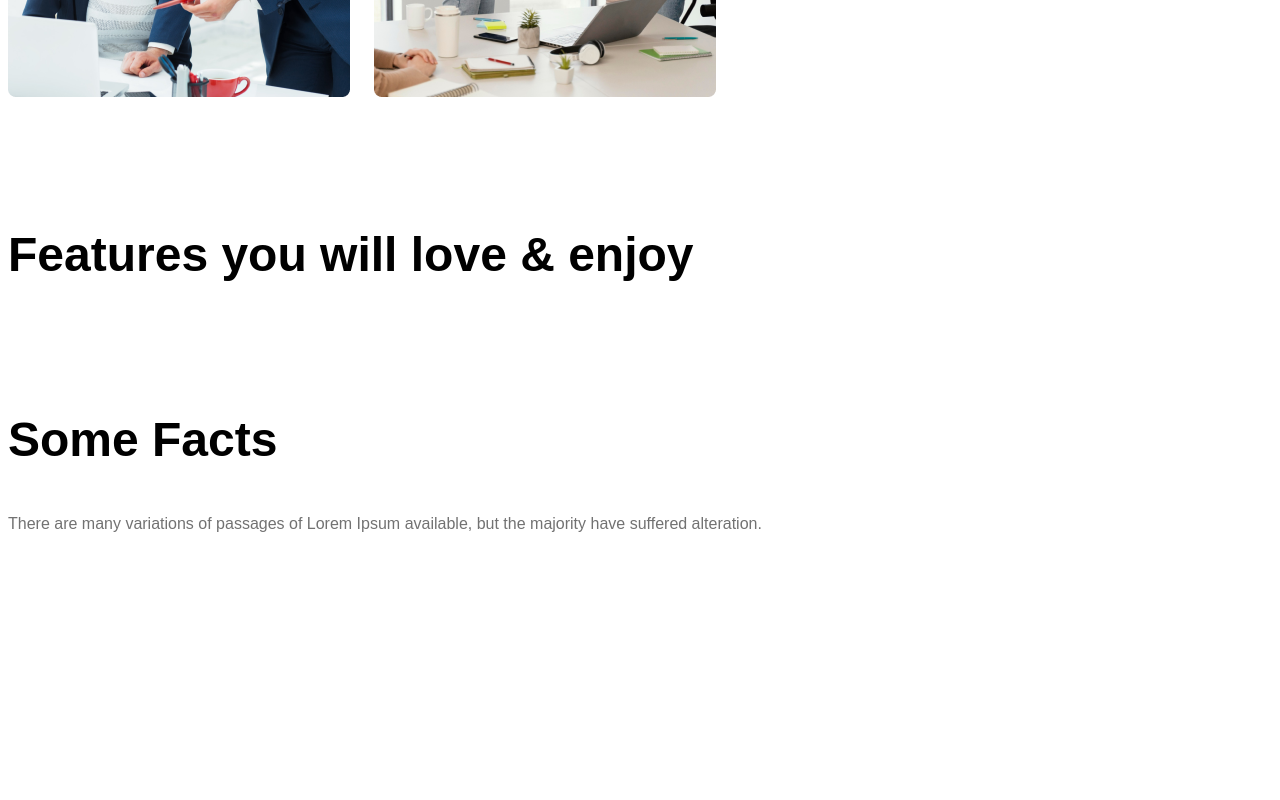
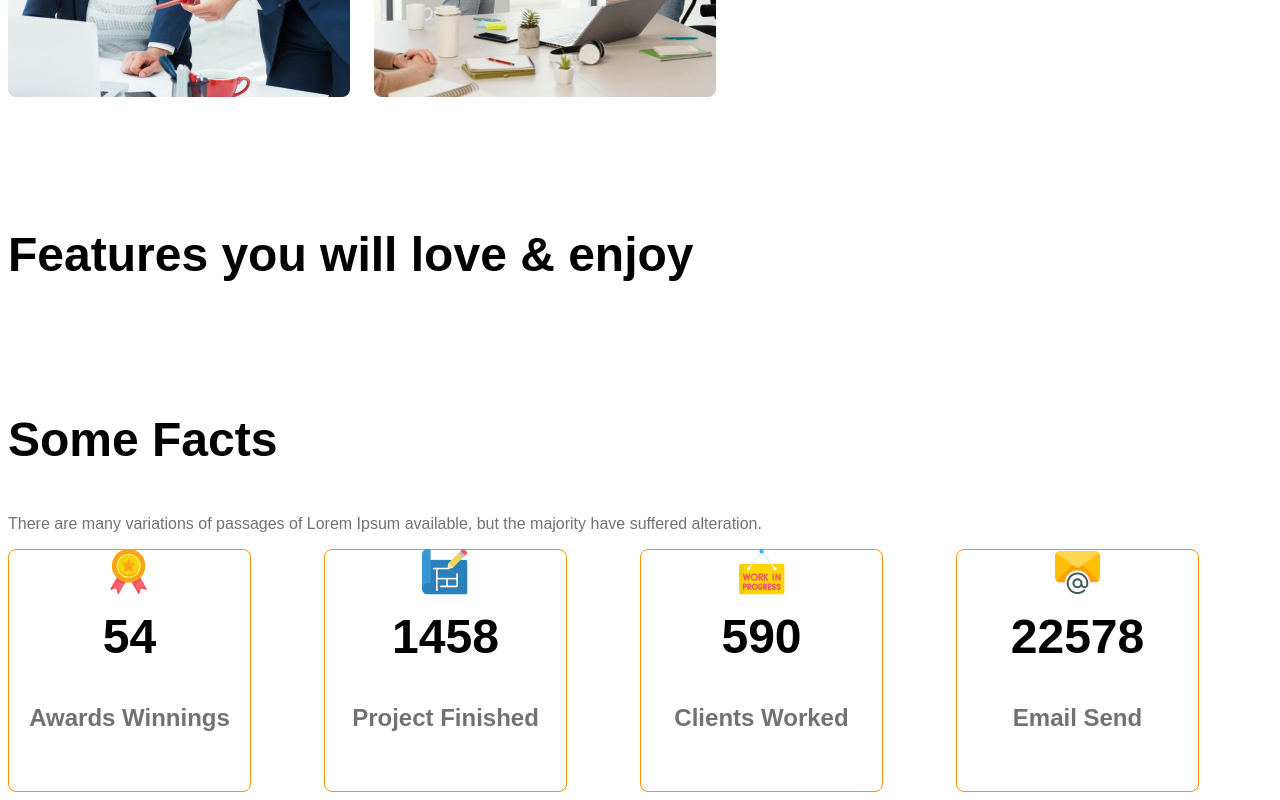
Before and after one commit to mehadishisir/g3-architects-website, a plain HTML site: page index.html in a window 1280 px wide. Shown: the part 1917-2717 px from the top of the page. Before the commit the page ends 2466 px from the top, so only its background shows below. Drawn offline with Linux system fonts and the light colour scheme.

Commit message:
add facts

```diff
--- a/index.html
+++ b/index.html
@@ -56,6 +56,40 @@
           <section>
             <h3 class="fyw">Some Facts</h3>
             <p class="dark-3">There are many variations of passages of Lorem Ipsum available, but the majority have suffered alteration.</p>
+            <div class="facts-container">
+
+
+                <div class="fact-card display-flex">
+
+                 <div>
+                    <img src="images/icons/ribon.png" alt="" class="fact-icon">
+                    <h4 class="fact-number">54</h4>
+                    <h5 class="fact-name dark-3">Awards Winnings</h5>
+                 </div>
+
+        </div>
+                <div class="fact-card display-flex">
+                <div>
+                    <img src="images/icons/projects.png" alt="" class="fact-icon">
+                    <h4 class="fact-number">1458</h4>
+                    <h5 class="fact-name dark-3">Project Finished</h5>
+                </div>
+                </div>
+                <div class="fact-card display-flex">
+                   <div>
+                    <img src="images/icons/customers.png" alt="" class="fact-icon">
+                    <h4 class="fact-number">590</h4>
+                    <h5 class="fact-name dark-3">Clients Worked</h5>
+                   </div>
+                </div>
+                <div class="fact-card display-flex">
+                  <div>
+                    <img src="images/icons/email.png" alt="" class="fact-icon">
+                    <h4 class="fact-number">22578</h4>
+                    <h5 class="fact-name dark-3">Email Send</h5>
+                  </div>
+                </div>
+            </div>
 
           </section>
 
--- a/style/style.css
+++ b/style/style.css
@@ -104,10 +104,37 @@
   .feat{
     color:rgba(255, 144, 14, 1);
   }
+  /* fact related style */
+   .fact-card{
+    border: 1px solid #FF900E;
+    width: 241px;
+    height: 241px;
+    border-radius: 8px;
+    text-align: center;
+    justify-content: center;
+    align-items: center;
+   }
   /* features you will love and enjoy */
   .fyw{
     font-size: 3rem;
     font-weight: 800;
+
+  }
+  .facts-container{
+    display: grid;
+    grid-template-columns: repeat(4,1fr);
+
+  }
+  .fact-number{
+    font-size: 3rem;
+    font-weight: 600;
+    margin-top: 10px;
+    margin-bottom: 5px;
+  }
+  .fact-name{
+    font-size: 1.5rem;
+    font-weight: 600;
+    margin-bottom: 60px;
 
   }
 
@@ -117,8 +144,12 @@
     .features {
       flex-direction: column;
     }
-    .features-img{
+    .features-img, .facts-container{
       grid-template-columns:repeat(1,1fr);
+    }
+    .facts-container{
+      gap: 24px;
+      justify-content: center;
     }
     .features-text{
       margin: 0 auto;
```
